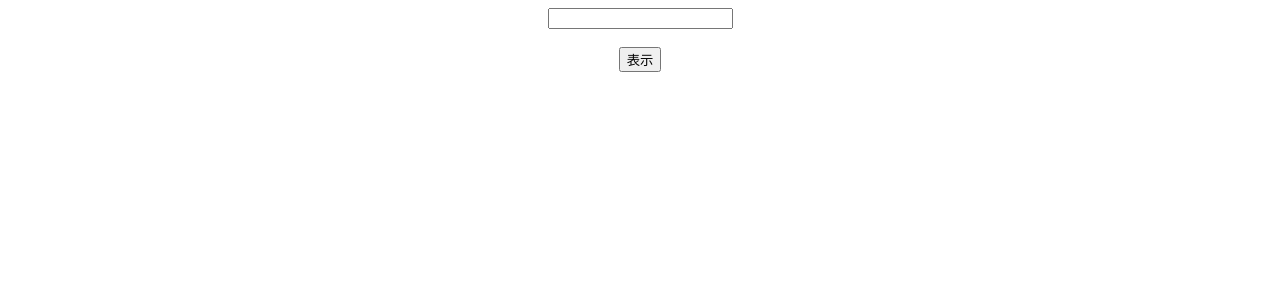
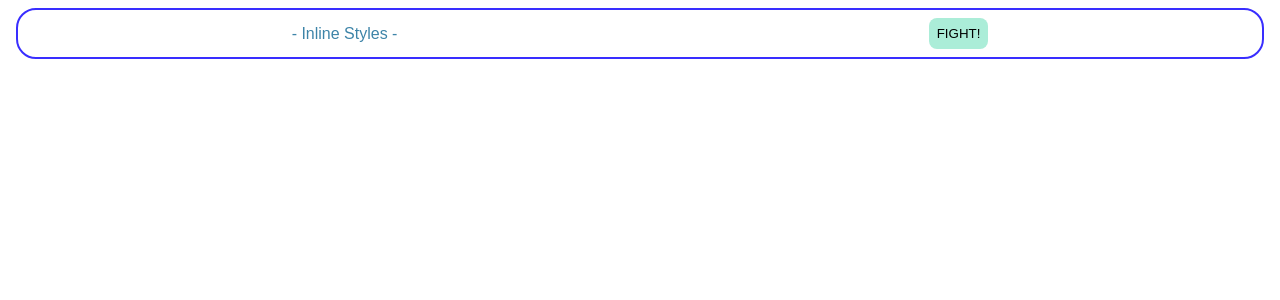
Before and after one commit to ko-to-mi-san/sandbox-react-jissen, a React (Create React App) app: page / in a window 1280 px wide. Shown: the top 300 px of the page. Built offline with nearby package versions, Linux system fonts and the light colour scheme.

Commit message:
cssinlinestyle

```diff
--- a/src/App.js
+++ b/src/App.js
@@ -1,31 +1,11 @@
-import { useState, useCallback, useMemo } from "react";
-import { ChildArea } from "../ChildArea";
+import { InlineStyle } from "./components/InlineStyle";
 
 import "./styles.css";
 
 export default function App() {
-  console.log("App");
-  const [text, setText] = useState("");
-  const [open, setOpen] = useState(false);
-
-  const onChangeText = (e) => setText(e.target.value);
-
-  const onClickOpen = () => {
-    setOpen(!open);
-  };
-
-  const onClickClose = useCallback(() => setOpen(false), [setOpen]);
-
-  const temp = useMemo(() => 1 + 3, []);
-  console.log(temp);
-
   return (
     <div className="App">
-      <input value={text} onChange={onChangeText} />
-      <br />
-      <br />
-      <button onClick={onClickOpen}>表示</button>
-      <ChildArea open={open} onClickClose={onClickClose} />
+      <InlineStyle />
     </div>
   );
 }
--- /dev/null
+++ b/src/components/InlineStyle.jsx
@@ -0,0 +1,27 @@
+export const InlineStyle = () => {
+  const containerStyle = {
+    border: "solid 2px #392eff",
+    borderRadius: "20px",
+    padding: "8px",
+    margin: "8px",
+    display: "flex",
+    justifyContent: "space-around",
+    alignItems: "center"
+  };
+  const titleStyle = {
+    margin: 0,
+    color: "#3d84a8"
+  };
+  const buttonStyle = {
+    backgroundColor: "#abedd8",
+    border: "none",
+    padding: "8px",
+    borderRadius: "8px"
+  };
+  return (
+    <div style={containerStyle}>
+      <p style={titleStyle}>- Inline Styles -</p>
+      <button style={buttonStyle}>FIGHT!</button>
+    </div>
+  );
+};
```
